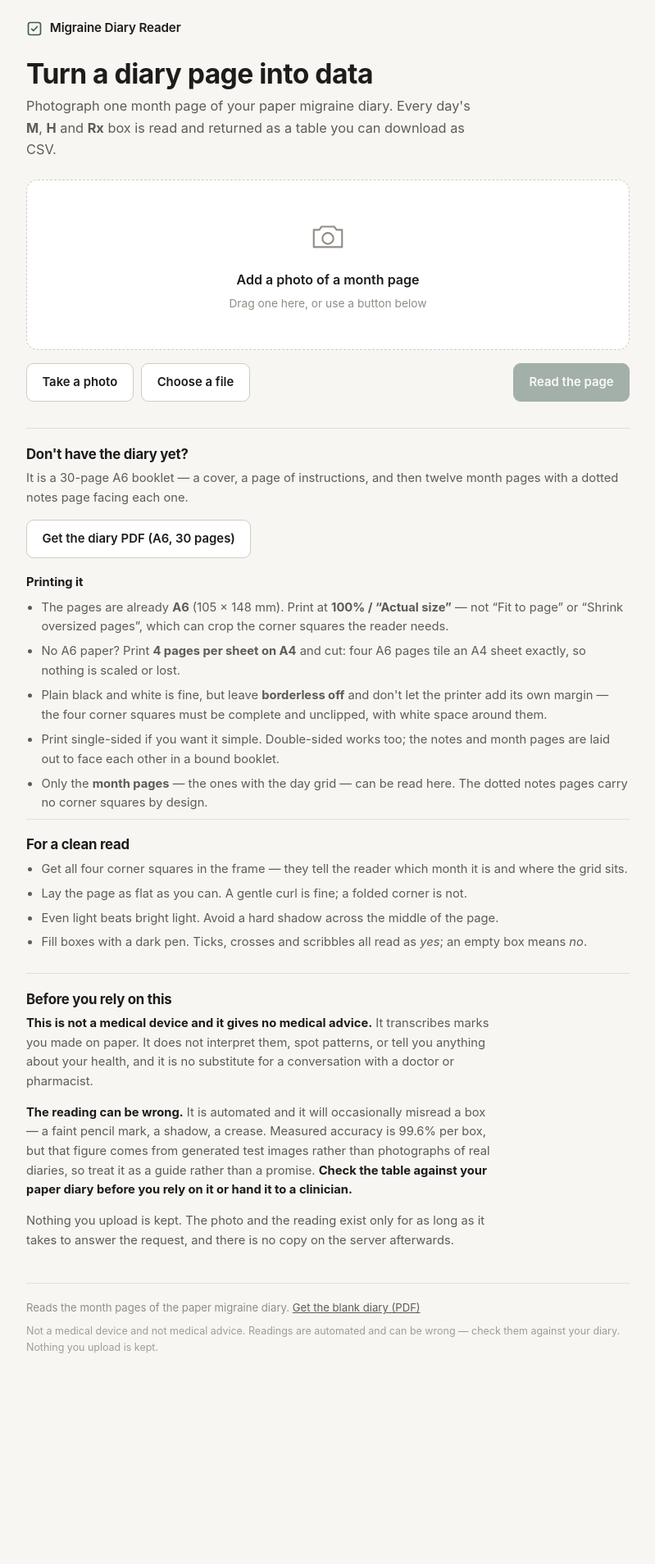
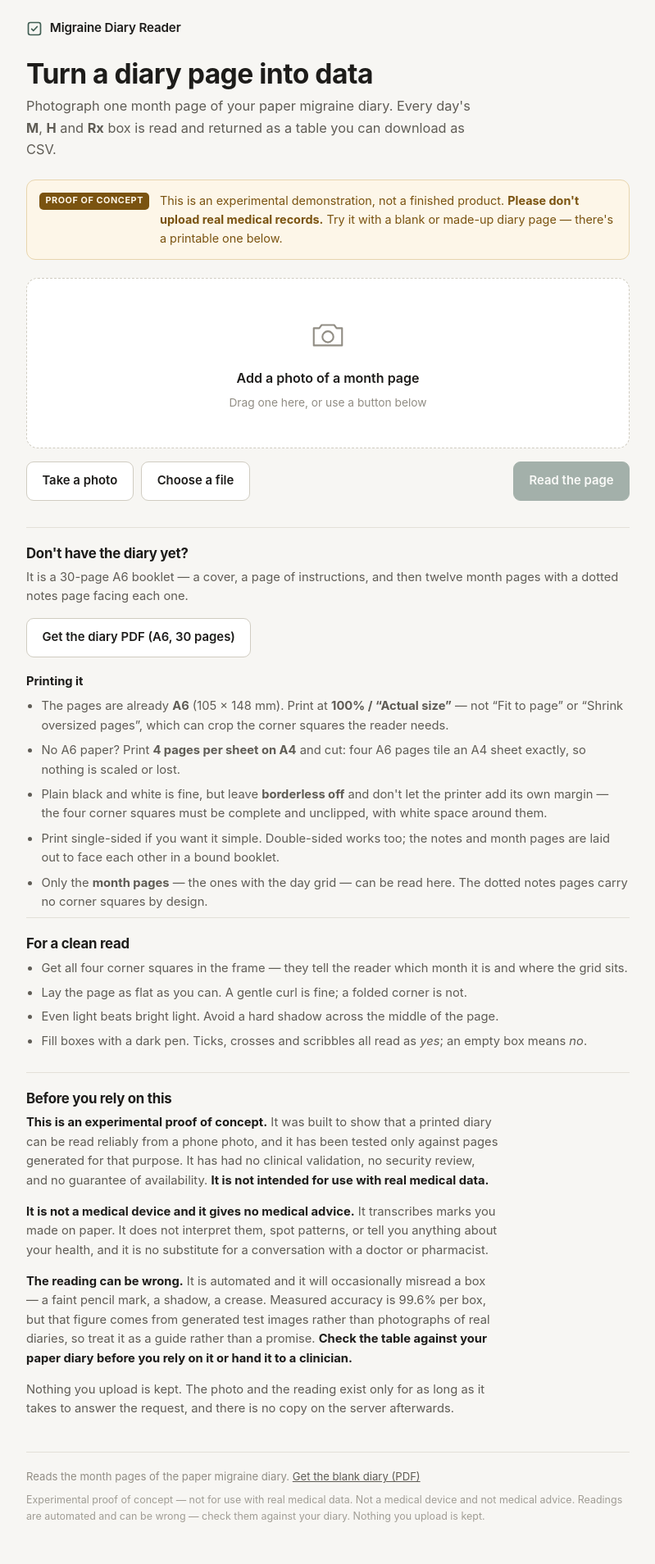
Before and after one commit to amathy/MigrainePaperDiary, a Flask app: page / in a window 1280 px wide. Shown: the whole page at 82% size, without its empty margins (240-1039 px from the left). Before the commit the page ends 1651 px from the top, so only its background shows below. Run offline with Flask 3, Linux system fonts and the light colour scheme; some libraries are stand-ins or nearby versions.

Commit message:
Say plainly that this is a proof of concept, before the upload
Adds "experimental proof of concept, not intended for use with real
medical data" to the end-of-page disclaimer and the footer of every page.

Also puts a short version *above* the upload control, not only at the
foot of the page: a warning not to upload real records is worthless in
the place people reach after they have already uploaded. A test asserts
that ordering so it cannot regress.

Co-Authored-By: Claude Opus 5 <noreply@anthropic.com>

```diff
--- a/webapp/static/style.css
+++ b/webapp/static/style.css
@@ -16,6 +16,9 @@
   --alert-bg:     #fdf1ee;
   --alert-ink:    #8c3a30;
   --alert-rule:   #eccec6;
+  --notice-bg:    #fdf6e8;
+  --notice-ink:   #7a5310;
+  --notice-rule:  #e8d5ae;
   --shadow:       0 1px 2px rgba(30, 28, 24, .05), 0 8px 24px -12px rgba(30, 28, 24, .18);
   --radius:       14px;
 }
@@ -37,6 +40,9 @@
     --alert-bg:    #2c1f1d;
     --alert-ink:   #f0b0a6;
     --alert-rule:  #4a2f2a;
+    --notice-bg:   #2a2318;
+    --notice-ink:  #e8c580;
+    --notice-rule: #4b3d24;
     --shadow:      0 1px 2px rgba(0, 0, 0, .35), 0 10px 28px -14px rgba(0, 0, 0, .7);
   }
 }
@@ -448,3 +454,38 @@ abbr { text-decoration: none; }
 .footer p:last-child { margin-bottom: 0; }
 .footer a { color: var(--ink-soft); }
 .footer-note { font-size: .78rem; opacity: .85; }
+
+/* Shown above the uploader: a warning read after the upload is no warning. */
+.notice {
+  display: flex;
+  gap: .8rem;
+  align-items: flex-start;
+  background: var(--notice-bg);
+  border: 1px solid var(--notice-rule);
+  border-radius: 11px;
+  padding: .85rem .95rem;
+  margin-bottom: 1.4rem;
+  color: var(--notice-ink);
+  font-size: .9rem;
+}
+
+.notice p { margin: 0; }
+.notice strong { font-weight: 650; }
+
+.notice-badge {
+  flex: none;
+  margin-top: .08rem;
+  padding: .12rem .45rem;
+  border-radius: 5px;
+  background: var(--notice-ink);
+  color: var(--notice-bg);
+  font-size: .68rem;
+  font-weight: 700;
+  letter-spacing: .05em;
+  text-transform: uppercase;
+  white-space: nowrap;
+}
+
+@media (max-width: 30rem) {
+  .notice { flex-direction: column; gap: .5rem; }
+}
--- a/webapp/templates/base.html
+++ b/webapp/templates/base.html
@@ -31,6 +31,7 @@
     <a href="{{ url_for('diary_template') }}" target="_blank" rel="noopener">Get the blank diary&nbsp;(PDF)</a>
   </p>
   <p class="footer-note">
+    Experimental proof of concept &mdash; not for use with real medical data.
     Not a medical device and not medical advice. Readings are automated and can
     be wrong &mdash; check them against your diary. Nothing you upload is kept.
   </p>
--- a/webapp/templates/index.html
+++ b/webapp/templates/index.html
@@ -8,6 +8,15 @@
     and returned as a table you can download as CSV.
   </p>
 </section>
+
+<aside class="notice">
+  <span class="notice-badge">Proof of concept</span>
+  <p>
+    This is an experimental demonstration, not a finished product.
+    <strong>Please don't upload real medical records.</strong> Try it with a
+    blank or made-up diary page &mdash; there's a printable one below.
+  </p>
+</aside>
 
 {% if error %}
 <p class="alert" role="alert">{{ error }}</p>
@@ -93,7 +102,15 @@
 <section class="disclaimer">
   <h2>Before you rely on this</h2>
   <p>
-    <strong>This is not a medical device and it gives no medical advice.</strong>
+    <strong>This is an experimental proof of concept.</strong> It was built to
+    show that a printed diary can be read reliably from a phone photo, and it
+    has been tested only against pages generated for that purpose. It has had
+    no clinical validation, no security review, and no guarantee of
+    availability. <strong>It is not intended for use with real medical
+    data.</strong>
+  </p>
+  <p>
+    <strong>It is not a medical device and it gives no medical advice.</strong>
     It transcribes marks you made on paper. It does not interpret them, spot
     patterns, or tell you anything about your health, and it is no substitute
     for a conversation with a doctor or pharmacist.
```
Also changed, not shown: run_tests.py (+8 -0 lines), README.md.
